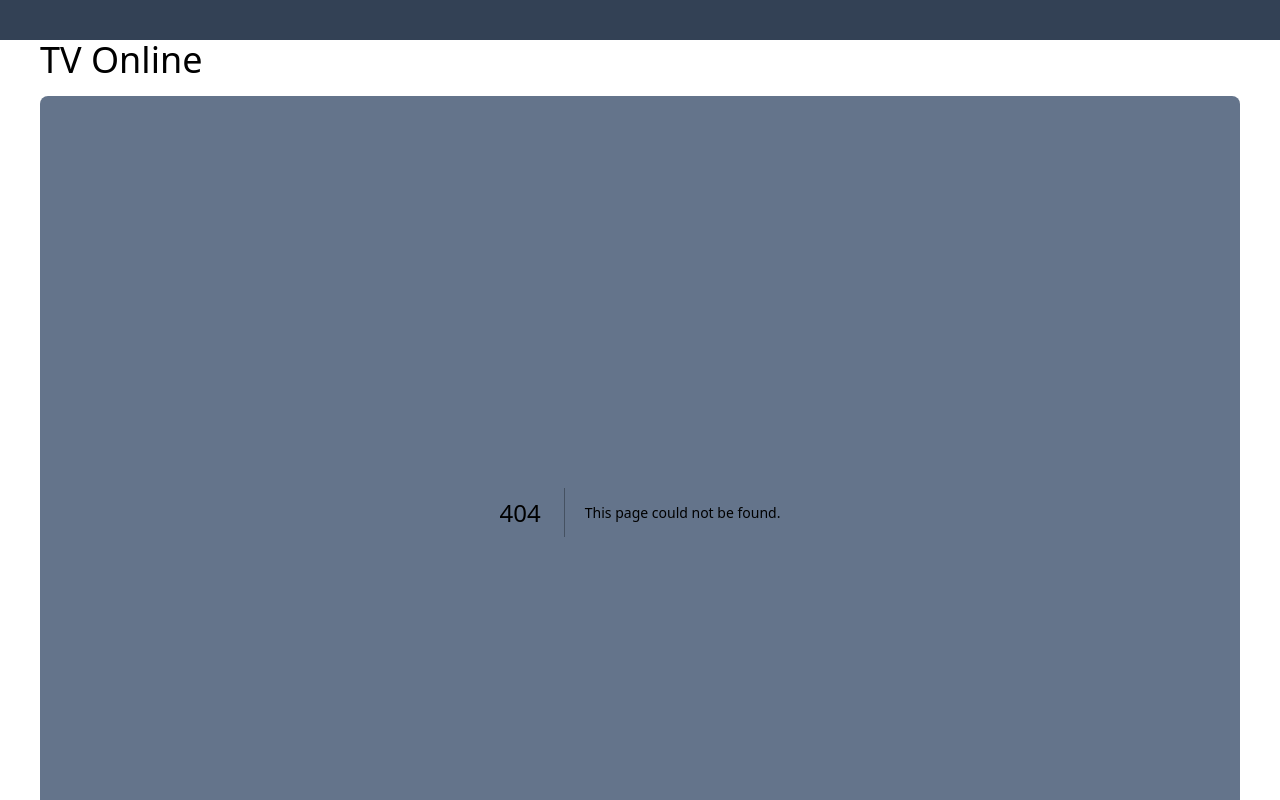
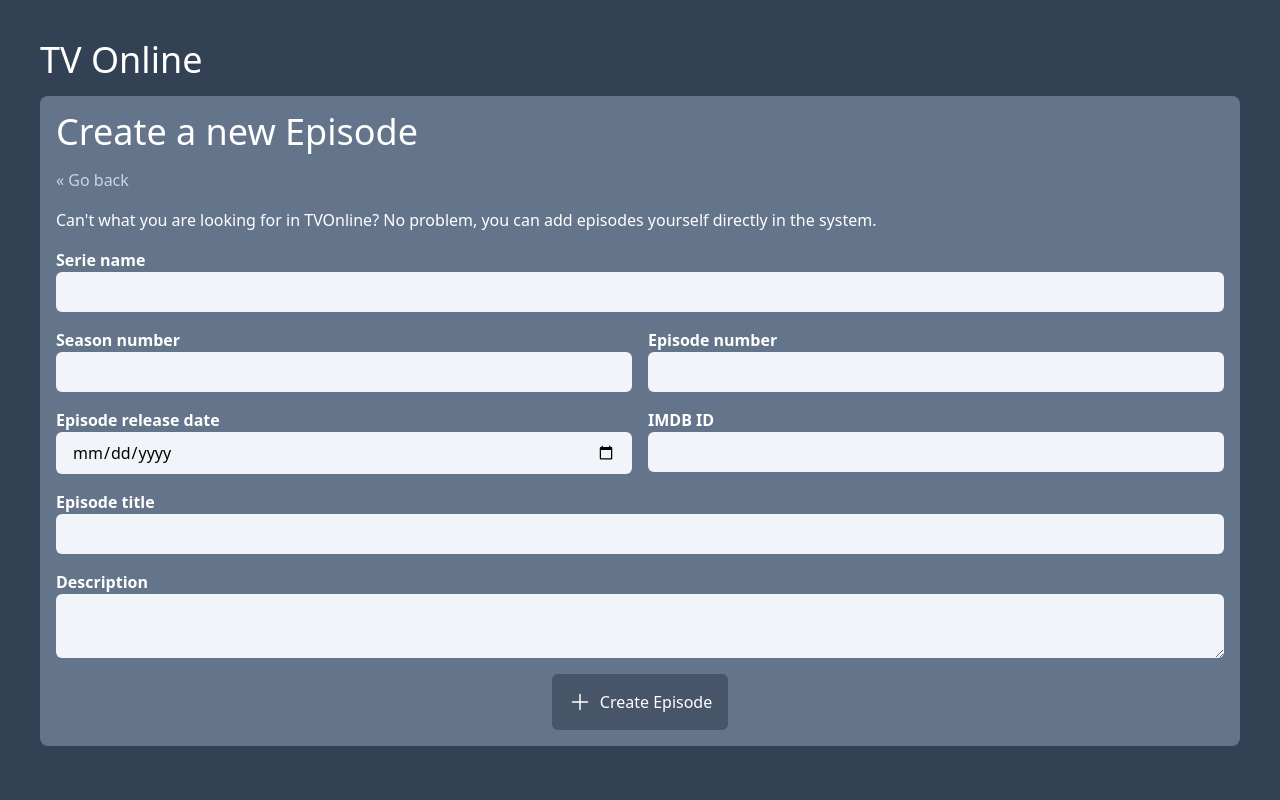
Before and after one commit to martijnwiekens/CLTakeHomeTest, a Next.js app: page /new in a window 1280 px wide. Before the commit this address had no page. Shown: the top 800 px of the page. Built offline with nearby package versions, Linux system fonts and the light colour scheme.

Commit message:
Add new epsiode page

```diff
--- /dev/null
+++ b/src/pages/api/new.ts
@@ -0,0 +1,49 @@
+import { NextApiRequest, NextApiResponse } from "next";
+import { Episode } from "../../types";
+
+export default async function POST(req: NextApiRequest, res: NextApiResponse): Promise<any> {
+    // Check if request is post
+    if (req.method !== "POST") {
+        return res.status(405).end();
+    }
+
+    // Get the episode data from the body
+    const episodeData = req.body as Episode;
+
+    // Create the episode
+    const result = await fetch(process.env.APPSYNC_API_URL, {
+        "method": "POST",
+        "headers": {
+            "Content-Type": "application/json",
+            "x-api-key": process.env.APPSYNC_API_KEY,
+        },
+        "body": JSON.stringify({
+            "query": `
+                mutation CreateEpisode($episodeData: EpisodeInput!) {
+                    createEpisode(episode: $episodeData) {
+                        id
+                        series
+                        title
+                        description
+                        seasonNumber
+                        episodeNumber
+                        releaseDate
+                        imdbId
+                    }
+                }
+            `,
+            "variables": {
+                "episodeData": episodeData,
+            },
+        }),
+    });
+
+    // Check if there are any errors
+    const resultData = await result.json();
+    if ("errors" in resultData) {
+        return res.status(400).json(resultData.errors);
+    }
+
+    // Check if we succeeded
+    return res.json(resultData.data.createEpisode);
+}
--- /dev/null
+++ b/src/pages/new.tsx
@@ -0,0 +1,167 @@
+import { PlusIcon } from "@heroicons/react/24/solid";
+import Head from "next/head";
+import Link from "next/link";
+import React from "react";
+
+/** Page to create new episode to the database */
+export default function NewEpisodePage(): JSX.Element {
+    const [episodeData, setEpisodeData] = React.useState({});
+
+    /** Save data when a field changes */
+    function onChange(event: any): void {
+        // Retrieve data
+        const target: HTMLInputElement = event.target;
+        const name = target.name;
+        const value = target.value;
+
+        // Update the state with the new data
+        setEpisodeData({
+            ...episodeData,
+            [name]: value,
+        });
+    }
+
+    /** Create the new episode */
+    async function onSubmit(event: any): Promise<void> {
+        // Prevent the form from submitting
+        event.preventDefault();
+
+        // Create an ID for the new episode
+        const episodeId =
+            Math.random().toString(36).substring(2, 15) +
+            Math.random().toString(36).substring(2, 15);
+
+        // Send the data to the API
+        const result = await fetch("/api/new", {
+            method: "POST",
+            headers: {
+                "Content-Type": "application/json",
+            },
+            body: JSON.stringify({
+                ...episodeData,
+                id: episodeId,
+            }),
+        });
+
+        // Check if we succeeded
+        if (result.status === 200) {
+            // TODO: This could be prettier, but I have to save some time
+            alert("Episode created");
+
+            // Redirect the user to the episode page
+            window.location.href = "/episode/" + episodeId;
+        } else {
+            // TODO: This could be prettier, but I have to save some time
+            alert("Something went wrong");
+        }
+    }
+
+    return (
+        <main className="grid gap-4">
+            <Head>
+                <title>Create a new Episode | TVOnline</title>
+            </Head>
+            <h1 className="text-4xl font-medium">Create a new Episode</h1>
+            <Link href="/" className="text-slate-300 hover:text-white">
+                &laquo; Go back
+            </Link>
+            <p>
+                Can&apos;t what you are looking for in TVOnline? No problem, you
+                can add episodes yourself directly in the system.
+            </p>
+
+            <form className="grid gap-4" onSubmit={onSubmit}>
+                <div className="flex flex-col">
+                    <label className="font-bold">Serie name</label>
+                    <input
+                        type="text"
+                        required={true}
+                        name="series"
+                        onChange={onChange}
+                        className="w-full px-4 py-2 bg-slate-100 rounded-md text-black"
+                    />
+                </div>
+                <div className="flex gap-4 justify-between">
+                    <div className="flex flex-col w-1/2">
+                        <label className="font-bold">Season number</label>
+                        <input
+                            type="number"
+                            min="1"
+                            max="99"
+                            step="1"
+                            required={true}
+                            name="seasonNumber"
+                            onChange={onChange}
+                            className="w-full px-4 py-2 bg-slate-100 rounded-md text-black"
+                        />
+                    </div>
+                    <div className="flex flex-col w-1/2">
+                        <label className="font-bold">Episode number</label>
+                        <input
+                            type="number"
+                            min="1"
+                            max="99"
+                            step="1"
+                            required={true}
+                            name="episodeNumber"
+                            onChange={onChange}
+                            className="w-full px-4 py-2 bg-slate-100 rounded-md text-black"
+                        />
+                    </div>
+                </div>
+                <div className="flex gap-4 justify-between">
+                    <div className="flex flex-col w-1/2">
+                        <label className="font-bold">
+                            Episode release date
+                        </label>
+                        <input
+                            type="date"
+                            required={true}
+                            name="releaseDate"
+                            onChange={onChange}
+                            className="w-full px-4 py-2 bg-slate-100 rounded-md text-black"
+                        />
+                    </div>
+                    <div className="flex flex-col w-1/2">
+                        <label className="font-bold">IMDB ID</label>
+                        <input
+                            type="text"
+                            required={true}
+                            name="imdbId"
+                            onChange={onChange}
+                            className="w-full px-4 py-2 bg-slate-100 rounded-md text-black"
+                        />
+                    </div>
+                </div>
+                <div className="flex flex-col">
+                    <label className="font-bold">Episode title</label>
+                    <input
+                        type="input"
+                        required={true}
+                        name="title"
+                        onChange={onChange}
+                        className="w-full px-4 py-2 bg-slate-100 rounded-md text-black"
+                    />
+                </div>
+                <div className="flex flex-col">
+                    <label className="font-bold">Description</label>
+                    <textarea
+                        required={true}
+                        name="description"
+                        onChange={onChange}
+                        className="w-full px-4 py-2 bg-slate-100 rounded-md text-black"
+                    />
+                </div>
+                <div className="flex justify-center">
+                    <button
+                        type="submit"
+                        className="flex flex-row gap-2 bg-slate-600 hover:bg-slate-700 p-4 rounded-md"
+                    >
+                        <PlusIcon className="h-6 w-6" />
+                        <span>Create Episode</span>
+                    </button>
+                </div>
+            </form>
+        </main>
+    );
+}
```
